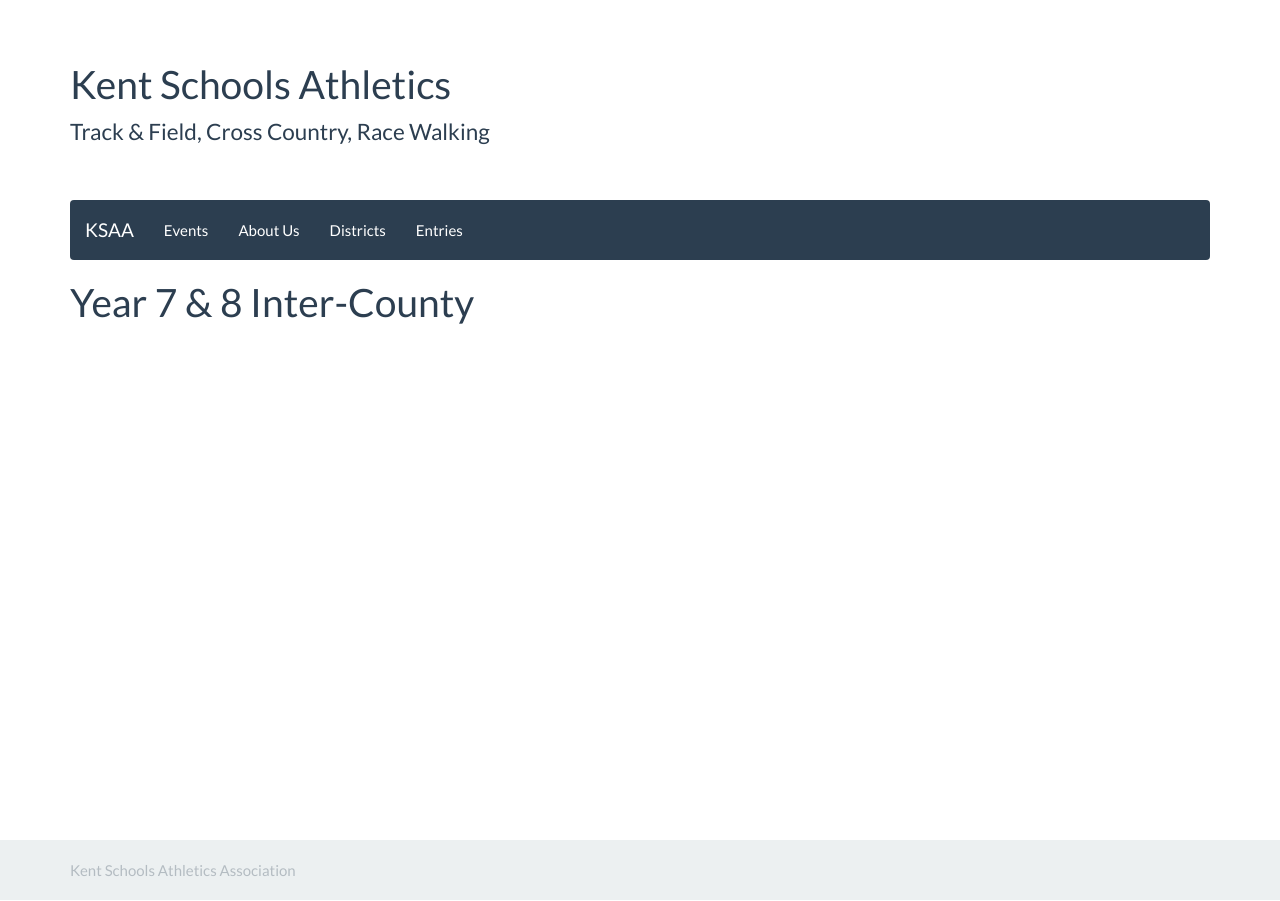
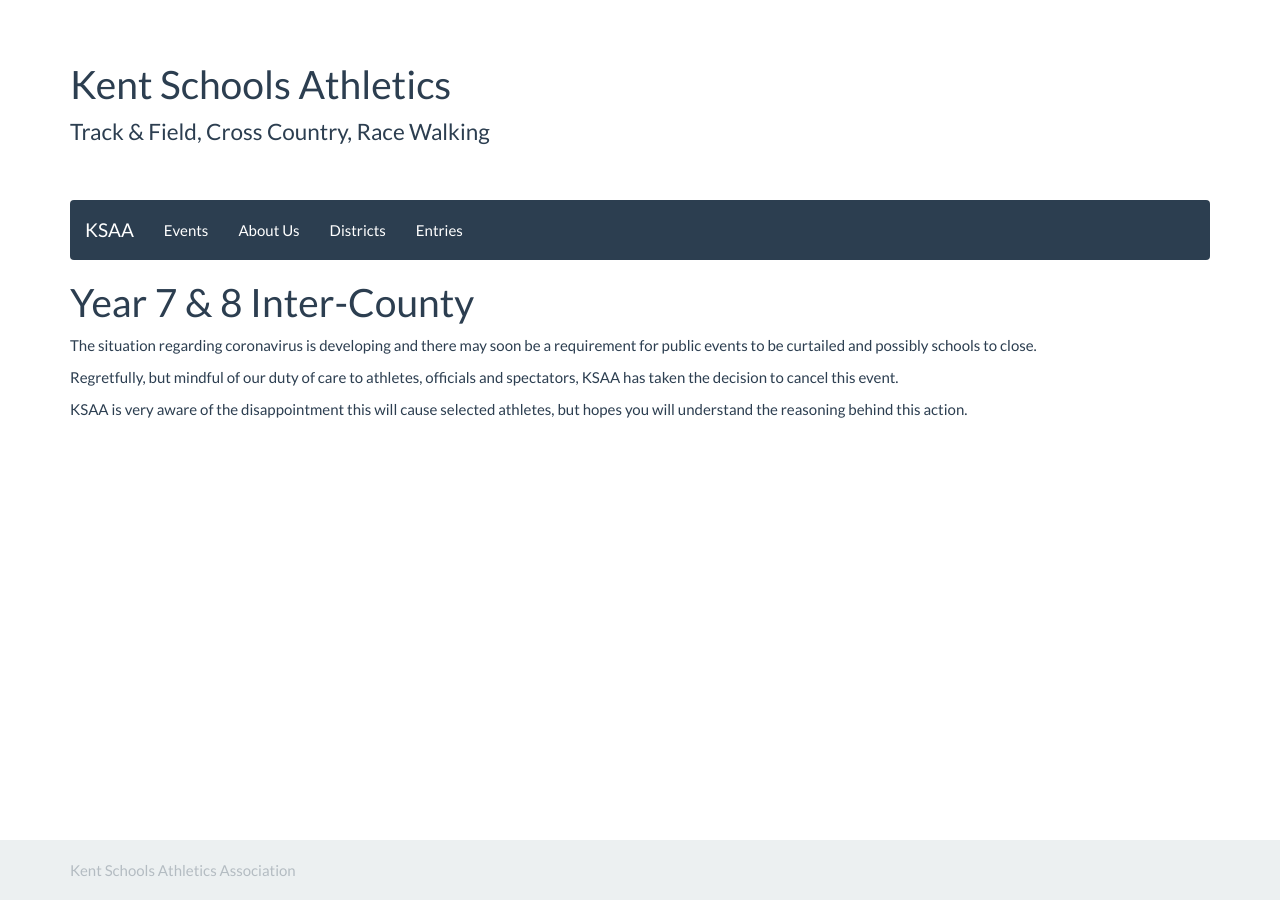
Before and after one commit to chrisnewark/chrisnewark.github.io, a Jekyll site: the page built from _events/19-20/2020-03-21-year-7-and-8-inter-county.md, in a window 1280 px wide. Built offline with Jekyll 4.4.1, drawn with Linux system fonts in a browser that asks for light colours; nearby versions of some CDN libraries.

Commit message:
Added cancellation message

```diff
--- a/_events/19-20/2020-03-21-year-7-and-8-inter-county.md
+++ b/_events/19-20/2020-03-21-year-7-and-8-inter-county.md
@@ -2,5 +2,11 @@
 layout: default
 title: Year 7 & 8 Inter-County
 date: 21 March 2020
-location: Kent
+location: Somerhill, Tonbridge, Kent
 ---
+
+The situation regarding coronavirus is developing and there may soon be a requirement for public events to be curtailed and possibly schools to close.
+
+Regretfully, but mindful of our duty of care to athletes, officials and spectators, KSAA has taken the decision to cancel this event.
+
+KSAA is very aware of the disappointment this will cause selected athletes, but hopes you will understand the reasoning behind this action.
```
